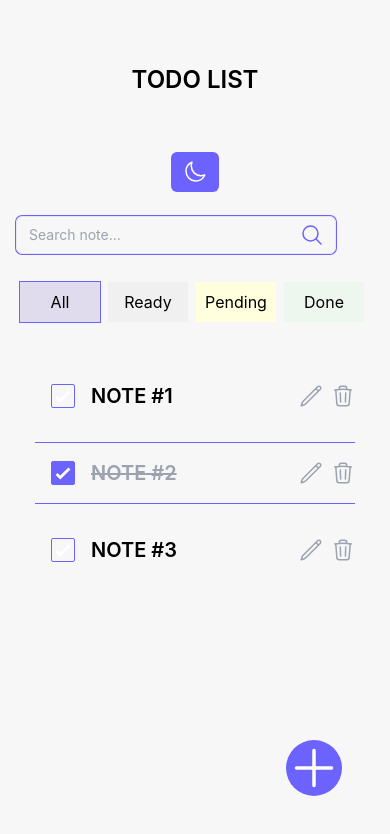
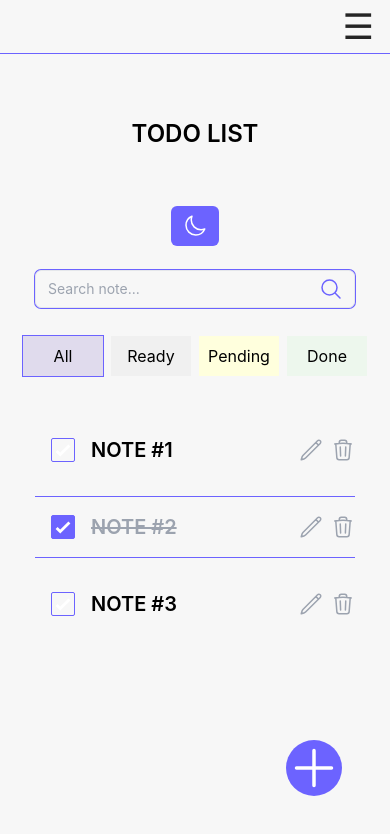
Before and after one commit to vidosavaarsic/todoapp, a React (Create React App) app: page / in a window 390 px wide. Shown: the top 834 px of the page. Built offline with nearby package versions, Linux system fonts and the light colour scheme.

Commit message:
Add NavBar component.

```diff
--- a/src/App.tsx
+++ b/src/App.tsx
@@ -3,10 +3,13 @@ import "./App.css";
 import ToDoForm from "./components/ToDoForm";
 import { ThemeProvider } from "./components/ThemeContext";
 import { ToDoProvider } from "./components/ToDoContext";
-
+import NavBar from "./components/NavBar";
 const App = () => {
   return (
     <ThemeProvider>
+      <header>
+        <NavBar />
+      </header>
       <div className="App min-h-screen bg-[var(--white)] dark:bg-[var(--black)] dark:text-[var(--white)]">
         <ToDoProvider>
           <ToDoForm />
--- /dev/null
+++ b/src/components/NavBar.tsx
@@ -0,0 +1,133 @@
+import React, { useMemo, useState, useEffect } from "react";
+import { useTheme } from "./ThemeContext";
+
+const NavBar = () => {
+  const [activeIndex, setActiveIndex] = useState(0);
+  const [hoveredIndex, setHoveredIndex] = useState<number | null>(null);
+  const [isMobile, setIsMobile] = useState(false);
+  const [isSidebarOpen, setIsSidebarOpen] = useState(false);
+
+  const { darkMode } = useTheme();
+
+  const navBarList = useMemo(() => {
+    return ["Nav 1", "Nav 2", "Nav 3"];
+  }, []);
+
+  const handleClick = (index: number) => {
+    setActiveIndex(index);
+  };
+  useEffect(() => {
+    const checkMobile = () => {
+      setIsMobile(window.innerWidth <= 768);
+    };
+    checkMobile();
+    window.addEventListener("resize", checkMobile);
+    return () => window.removeEventListener("resize", checkMobile);
+  }, []);
+
+  return (
+    <div
+      style={{
+        borderBottom: "1px solid var(--purple)",
+        backgroundColor: darkMode ? "var(--black)" : "var(--white)",
+        textAlign: "left",
+        position: "relative",
+      }}
+    >
+      {!isMobile &&
+        (Array.isArray(navBarList) && navBarList.length > 0 ? (
+          <ol
+            style={{
+              display: "flex",
+            }}
+          >
+            {navBarList.map((nav, index) => (
+              <button
+                key={index}
+                style={{
+                  width: "8rem",
+                  padding: "1rem",
+                  fontSize: "1.2rem",
+                  fontWeight: "700",
+                  backgroundColor: index === activeIndex ? "var(--purple)" : "",
+                  color: darkMode ? "var(--white)" : "var(--black)",
+                  transform: hoveredIndex === index ? "scale(1.1)" : "scale(1)",
+                }}
+                onClick={() => handleClick(index)}
+                onMouseEnter={() => setHoveredIndex(index)}
+                onMouseLeave={() => setHoveredIndex(null)}
+              >
+                {nav}
+              </button>
+            ))}
+          </ol>
+        ) : (
+          <div></div>
+        ))}
+      {isMobile && (
+        <div
+          onClick={() => setIsSidebarOpen(!isSidebarOpen)}
+          style={{
+            fontSize: "2.2rem",
+            textAlign: "right",
+            paddingRight: "1rem",
+            cursor: "pointer",
+            color: darkMode ? "var(--white)" : "var(--black)",
+          }}
+        >
+          ☰
+        </div>
+      )}
+      {isMobile && isSidebarOpen && (
+        <div
+          style={{
+            position: "fixed",
+            top: 0,
+            left: 0,
+            width: "60%",
+            height: "100vh",
+            backgroundColor: darkMode ? "var(--black)" : "var(--white)",
+            boxShadow: "2px 0 5px rgba(0,0,0,0.2)",
+            padding: "0.1rem 1rem",
+            display: "flex",
+            flexDirection: "column",
+            gap: "1.5rem",
+            zIndex: 999,
+          }}
+        >
+          <div
+            onClick={() => setIsSidebarOpen(false)}
+            style={{
+              alignSelf: "flex-end",
+              fontSize: "2rem",
+              cursor: "pointer",
+              color: darkMode ? "var(--white)" : "var(--black)",
+            }}
+          >
+            ×
+          </div>
+          {navBarList.map((nav, index) => (
+            <button
+              key={index}
+              style={{
+                padding: "1rem",
+                fontSize: "1.2rem",
+                backgroundColor:
+                  index === activeIndex ? "var(--purple)" : "transparent",
+                color: darkMode ? "var(--white)" : "var(--black)",
+                border: "none",
+                textAlign: "left",
+                cursor: "pointer",
+              }}
+              onClick={() => handleClick(index)}
+            >
+              {nav}
+            </button>
+          ))}
+        </div>
+      )}
+    </div>
+  );
+};
+
+export default NavBar;
--- a/src/components/ToDoFilter.tsx
+++ b/src/components/ToDoFilter.tsx
@@ -17,7 +17,7 @@ const ToDoFilter: React.FC<ToDoFilterProps> = ({
   setStatusFilter,
 }) => {
   return (
-    <div className="flex items-center gap-6 flex-wrap">
+    <div className="flex items-center gap-6 flex-wrap justify-center">
       <div className="relative">
         <MagnifyingGlassIcon className="h-6 w-6 absolute right-3 top-1/2 transform -translate-y-1/2 text-[var(--purple)] dark:text-[var(--white)]" />
         <input
```
Also changed, not shown: 11 other files (tests, documents, lock files or other folders).
